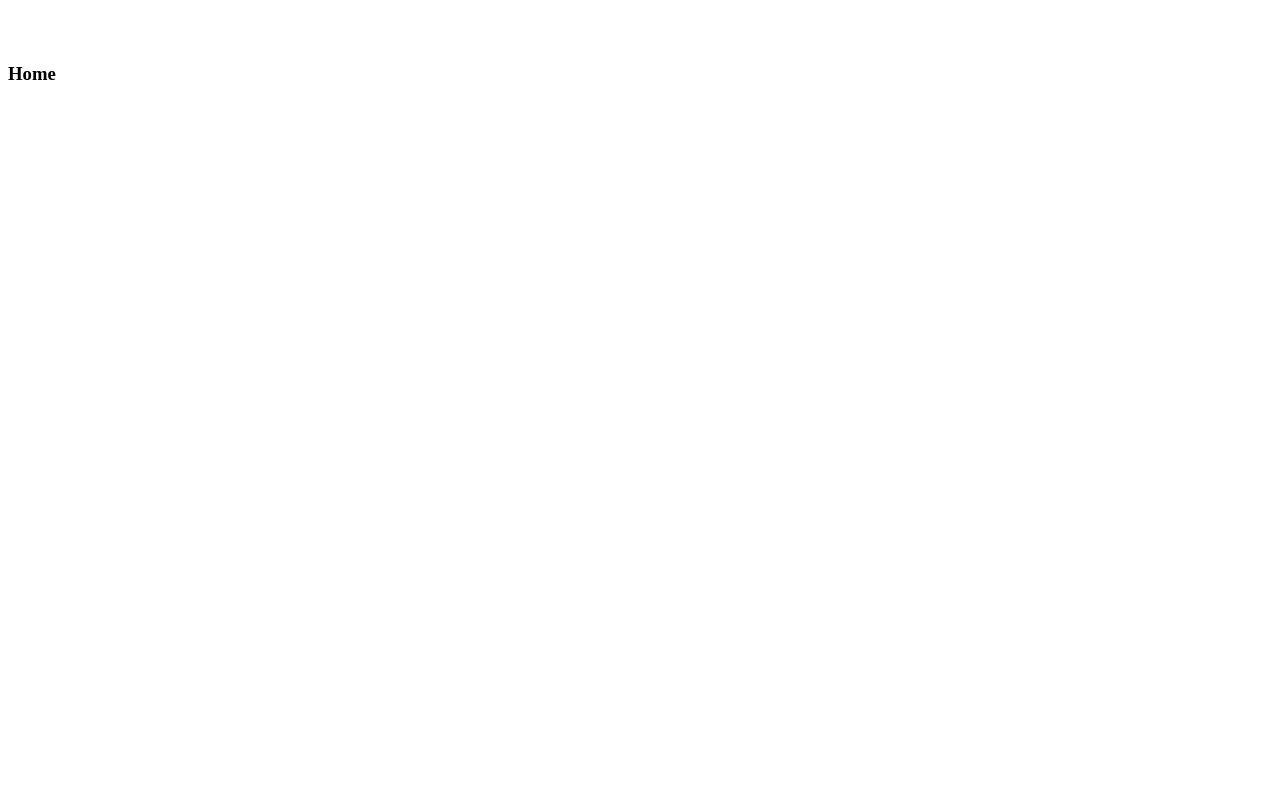
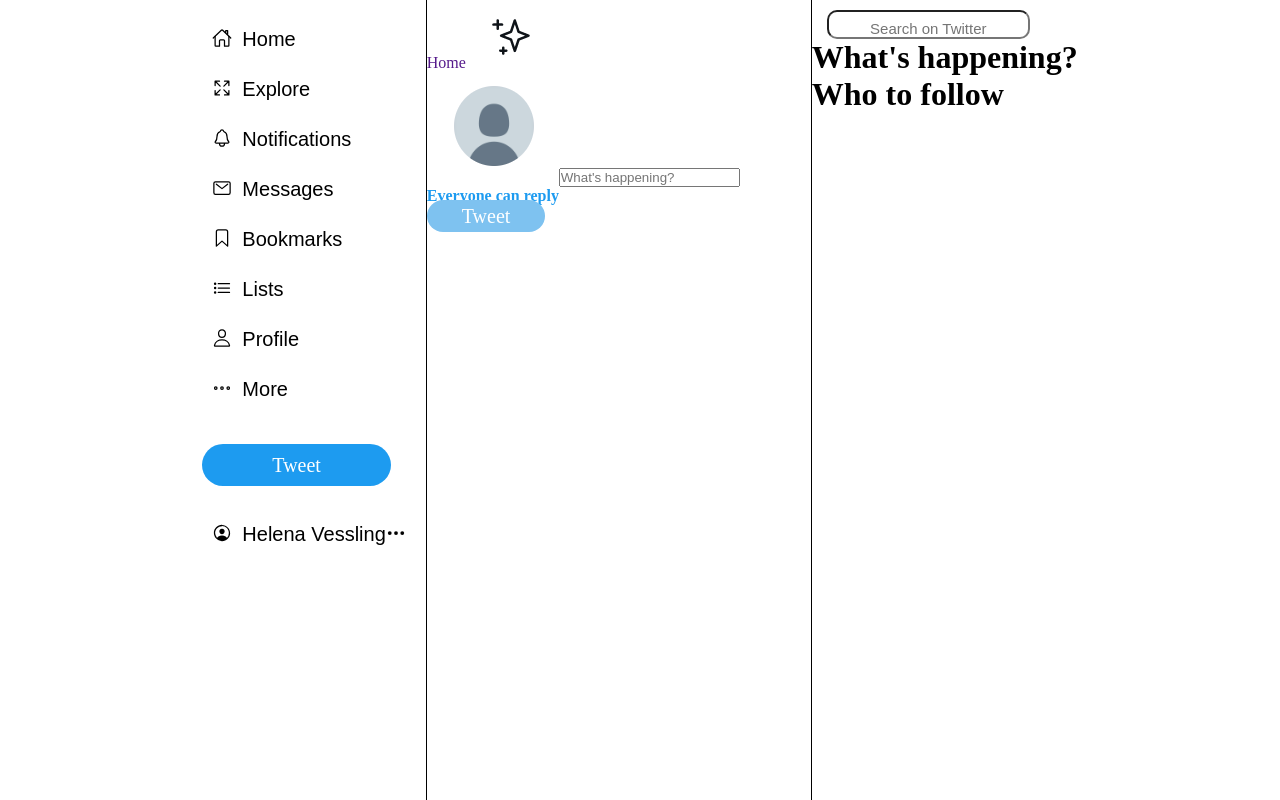
Before and after one commit to helenavprado/Twitter, a plain HTML site: page index.html in a window 1280 px wide. Shown: the top 800 px of the page. Drawn offline with nearby package versions, Linux system fonts and the light colour scheme.

Commit message:
second commit

```diff
--- a/index.html
+++ b/index.html
@@ -6,16 +6,99 @@
         <link rel="stylesheet" href="style.css" type="text/css">
     </head>
 
-    <body>
-        <div>
-            <img src="/images/logo.png.crdownload" alt="">
-            <br>
-            <img src="" alt="">
-            <h3>Home</h3>
-            <br>
+    <!--
 
 
+
+    -->
+
+    <body>
+        <div class="container">
+            <div id="left-column">
+                <a href=""><img src="/images/logo.png.crdownload" height="50" alt=""></a>
+                <br>
+                <button type="button" class="button1">
+                    <span class="button__icon"><ion-icon name="home-outline"></ion-icon></span>
+                    <span class="button__text">Home</span>
+                </button>
+                <br>
+                <button type="button" class="button1">
+                    <span class="button__icon"><ion-icon name="expand-outline"></ion-icon></span></ion-icon></span>
+                    <span class="button__text">Explore</span>
+                </button>
+                <br>
+                <button type="button" class="button1">
+                    <span class="button__icon"><ion-icon name="notifications-outline"></ion-icon></span>
+                    <span class="button__text">Notifications</span>
+                </button>
+                <br>
+                <button type="button" class="button1">
+                    <span class="button__icon"><ion-icon name="mail-outline"></ion-icon></span>
+                    <span class="button__text">Messages</span>
+                </button>
+                <br>
+                <button type="button" class="button1">
+                    <span class="button__icon"><ion-icon name="bookmark-outline"></ion-icon></span>
+                    <span class="button__text">Bookmarks</span>
+                </button>
+                <br>
+                <button type="button" class="button1">
+                    <span class="button__icon"><ion-icon name="list-outline"></ion-icon></span>
+                    <span class="button__text">Lists</span>
+                </button>
+                <br>
+                <button type="button" class="button1">
+                    <span class="button__icon"><ion-icon name="person-outline"></ion-icon></span>
+                    <span class="button__text">Profile</span>
+                </button>
+                <br>
+                <button type="button" class="button1">
+                    <span class="button__icon"><ion-icon name="ellipsis-horizontal-outline"></ion-icon></span>
+                    <span class="button__text">More</span>
+                </button>
+
+
+                <br><br><br>
+
+                <a href="#" id="tweet" class="button">Tweet</a>
+                <br><br><br>
+                <button type="button" class="button1">
+                    <span class="button__icon"><ion-icon name="person-circle-outline"></ion-icon></span>
+                    <span class="button__text">Helena Vessling</span>
+                    <span class="button__icon"><ion-icon name="ellipsis-horizontal"></ion-icon></span>
+
+
+                </button>
+                <h6></h6>
+
+
+            </div>
+            <div id="mid-column">
+                <a href="">Home</a>
+                <a href=""><img src="/images/top tweets.png" alt=""></a>
+                <br>
+                <a id="profile-pic-top" href="" class="buttonLeftSide"><img src="/images/Pic profile.png" alt=""></a>
+                <input type="text" placeholder="What's happening?">
+                <br>
+                <a href="" class="blueLink"><b>Everyone can reply</b></a>
+                <br>
+                <a href="#" class="smallButton">Tweet</a>
+
+
+            </div>
+            <div id="right-column">
+                <input type="text" id="placeholder-right" placeholder="Search on Twitter">
+                <br>
+                <div>
+                <h1>What's happening?</h1>
+            </div>
+                <div>
+                <h1>Who to follow</h1>
+                </div>
+            </div>
         </div>
-
+        <script type="module" src="https://unpkg.com/ionicons@5.5.2/dist/ionicons/ionicons.esm.js"></script>
+        <script nomodule src="https://unpkg.com/ionicons@5.5.2/dist/ionicons/ionicons.js"></script>
     </body>
+    <footer></footer>
 </html>
--- a/style.css
+++ b/style.css
@@ -0,0 +1,106 @@
+* {
+    margin: 0; padding: 0;
+}
+
+body {
+    height: 1200px;
+
+}
+
+.container{
+    display:flex;
+    justify-content: center;
+    min-height: 100%;
+
+}
+#profile-pic{
+    position: absolute;
+    bottom: 0;
+}
+#left-column{
+
+    border-right: 1px solid black;
+    background-color: rgb(255, 255, 255);
+}
+#mid-column{
+    width: 30%;
+    border-right: 1px solid black;
+}
+
+
+
+
+#tweet{
+   align-self: center;
+
+}
+
+a {
+    text-decoration: none;
+}
+
+.button {
+    background-color: rgb(29, 155, 240);
+    color: white;
+    font-size: 20px;
+    border-radius: 24px;
+    padding: 10px 70px;
+    text-decoration: none;
+}
+
+.button:hover{
+    background-color: rgb(26, 137, 211);
+}
+
+
+.button1 {
+    display: inline-flex;
+    height: 40px;
+    padding: 10px 10px;
+    margin-bottom: 10px;
+    background: white;
+    border: none;
+    outline: none;
+    overflow: hidden;
+    font-size: 20px;
+    border-radius: 24px;
+    cursor: pointer;
+}
+
+.button__icon {
+    margin-right: 10px;
+}
+
+.button1:hover {
+    background-color: rgb(230, 230, 231)
+}
+
+.blueLink{
+    color: rgb(29, 155, 240);
+}
+
+.smallButton {
+    background-color: rgb(126, 194, 240);
+    color: white;
+    font-size: 20px;
+    border-radius: 24px;
+    padding: 5px 35px;
+    text-decoration: none;
+}
+
+#placeholder-right{
+    margin-top:10px;
+    margin-left: 15px;
+    padding-top:8px;
+    text-align: center;
+    font-size:15px;
+    border-radius: 10px;
+
+}
+
+/*
+color blue twitter RBG: 91, 154, 236
+color blue mouse hovered over RBG: 81, 139, 213
+color blue inactive button:
+color grey RBG: 247, 249, 249
+*/
```
Also changed, not shown: images/Bookmars.png (renamed from images/Screen Shot 2022-04-13 at 10.18.47.png), images/Explore.png (renamed from images/Screen Shot 2022-04-13 at 10.18.34.png), images/Lists.png (renamed from images/Screen Shot 2022-04-13 at 10.18.50.png), images/More.png (renamed from images/Screen Shot 2022-04-13 at 10.18.56.png), images/Notifications.png (renamed from images/Screen Shot 2022-04-13 at 10.18.41.png), images/Pic profile.png (renamed from images/Screen Shot 2022-04-13 at 10.21.16.png), images/Profile.png (renamed from images/Screen Shot 2022-04-13 at 10.18.53.png), images/home.png (added), images/messages.png (added), images/top tweets.png (added), 2 other files.
